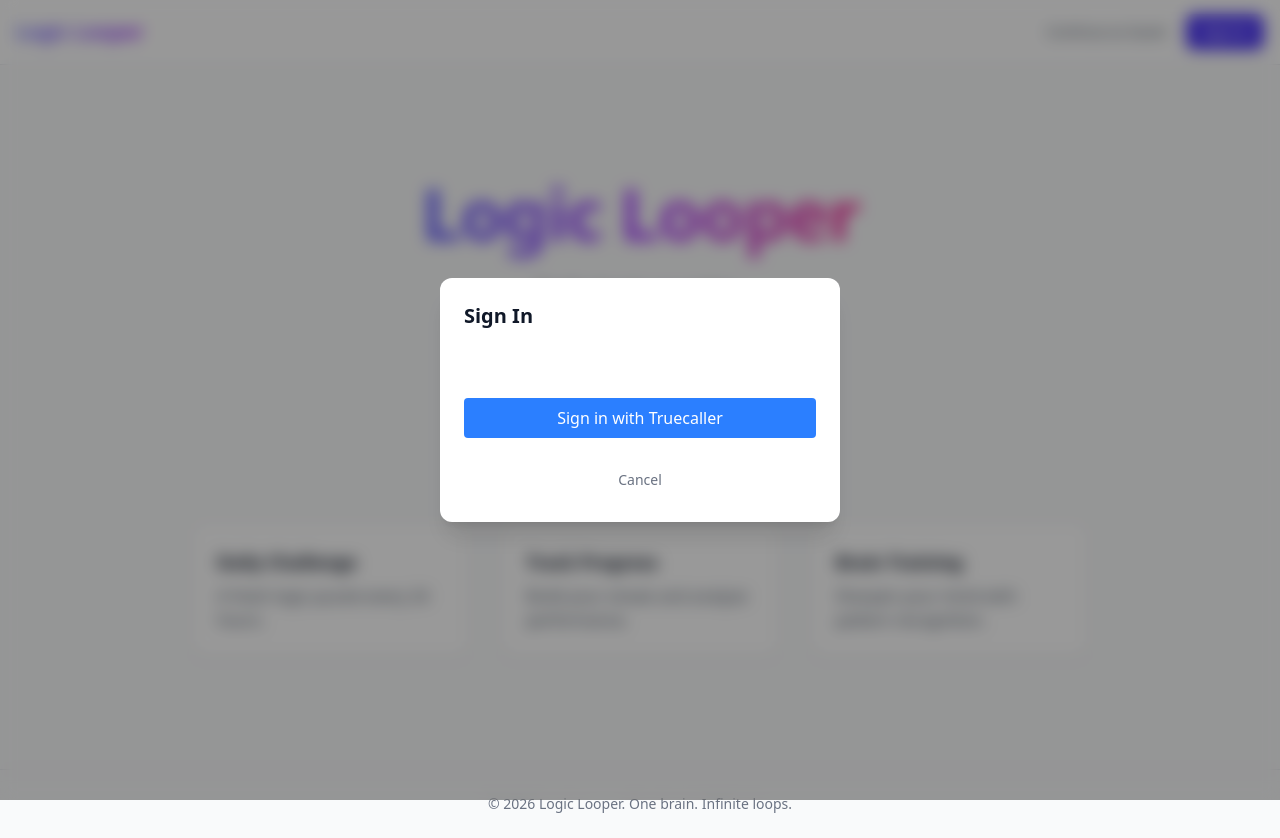
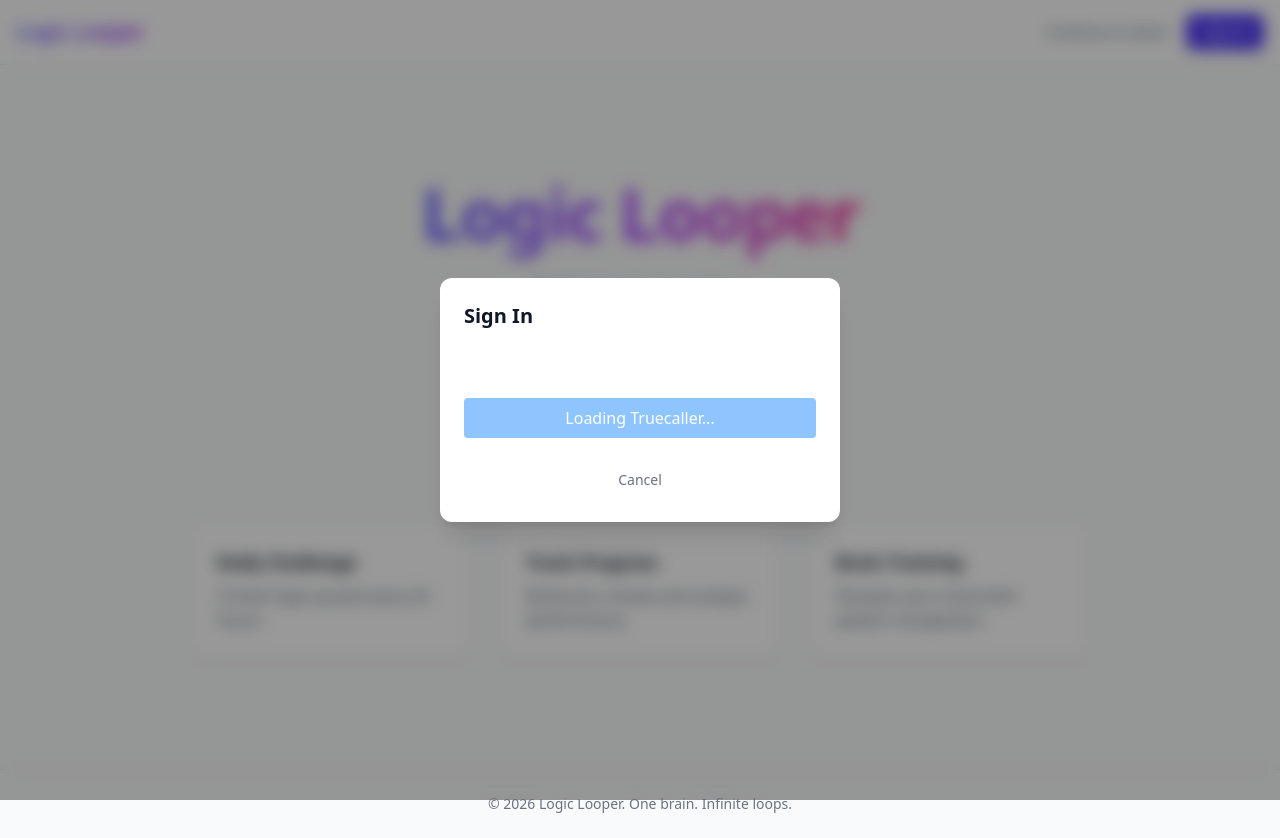
Before and after one commit to git-tarik/Daily-Puzzle-Logic-Game, a React (Vite) app: page / in a window 1280 px wide. Both pictures are taken after a click on the button "Sign In". Built offline with nearby package versions, Linux system fonts and the light colour scheme; no server answers.

Commit message:
truecaller fix

```diff
--- a/src/components/layout/Header.jsx
+++ b/src/components/layout/Header.jsx
@@ -19,6 +19,7 @@
     const [formData, setFormData] = useState({ username: '', password: '', confirmPassword: '' });
     const [loading, setLoading] = useState(false);
     const [error, setError] = useState(null);
+    const [truecallerLoaded, setTruecallerLoaded] = useState(false);
 
     const handleCredentialsLogin = async (e) => {
         e.preventDefault();
@@ -116,7 +117,7 @@
             return;
         }
 
-        if (window.Truecaller) {
+        if (truecallerLoaded && window.Truecaller) {
             const requestNonce = generateNonce();
             try {
                 window.Truecaller.requestVerification(requestNonce);
@@ -125,7 +126,12 @@
                 alert("Failed to start Truecaller verification.");
             }
         } else {
-            alert("Truecaller SDK initializing... Please wait a moment and try again.");
+            console.log("Truecaller not ready. Loaded:", truecallerLoaded, "Window:", !!window.Truecaller);
+            if (!document.getElementById('truecaller-sdk')) {
+                alert("Truecaller SDK failed to load. Please check your internet connection.");
+            } else {
+                alert("Truecaller SDK initializing... Please wait a moment.");
+            }
         }
     };
 
@@ -239,8 +245,12 @@
             }
 
             // -- Truecaller Init (Web SDK) --
-            // Load only if not already loaded or if app key is present
-            if (TRUECALLER_APP_KEY && !document.getElementById('truecaller-sdk')) {
+            if (TRUECALLER_APP_KEY) {
+                if (window.Truecaller) {
+                    setTruecallerLoaded(true);
+                }
+
+                if (!document.getElementById('truecaller-sdk')) {
                     const tcScript = document.createElement('script');
                     tcScript.id = 'truecaller-sdk';
                     tcScript.src = "https://sdk.truecaller.com/js/v2/app.js";
@@ -249,18 +259,22 @@
                     tcScript.onload = () => {
                         if (window.Truecaller) {
                             console.log("Initializing Truecaller SDK...");
+                            try {
                                 window.Truecaller.initialize({
                                     appKey: TRUECALLER_APP_KEY,
                                 });
+                                setTruecallerLoaded(true);
+                                console.log("Truecaller SDK Initialized");
+                            } catch (e) {
+                                console.error("Truecaller Init Error:", e);
+                            }
                         }
                     };
+                    tcScript.onerror = () => {
+                        console.error("Failed to load Truecaller SDK script");
+                    };
                     document.head.appendChild(tcScript);
-            } else if (window.Truecaller) {
-                // If already loaded (e.g. from previous open), re-init might be needed if key changed, but unlikely.
-                // Re-init is generally safe or ignored.
-                window.Truecaller.initialize({
-                    appKey: TRUECALLER_APP_KEY,
-                });
+                }
             }
         }
     }, [showModal, AUTH_MODE, TRUECALLER_APP_KEY]);
@@ -296,10 +310,11 @@
 
                             {/* Truecaller button */}
                             <button
-                                className="w-full py-2 px-4 bg-blue-500 hover:bg-blue-600 text-white rounded transition-colors font-medium"
+                                className={`w-full py-2 px-4 rounded transition-colors font-medium text-white ${truecallerLoaded ? 'bg-blue-500 hover:bg-blue-600' : 'bg-blue-300 cursor-not-allowed'}`}
                                 onClick={() => handleLogin('truecaller')}
+                                disabled={!truecallerLoaded}
                             >
-                                Sign in with Truecaller
+                                {truecallerLoaded ? 'Sign in with Truecaller' : 'Loading Truecaller...'}
                             </button>
                         </>
                     )}
```
Lines whose indentation alone changed are shown as unchanged.
